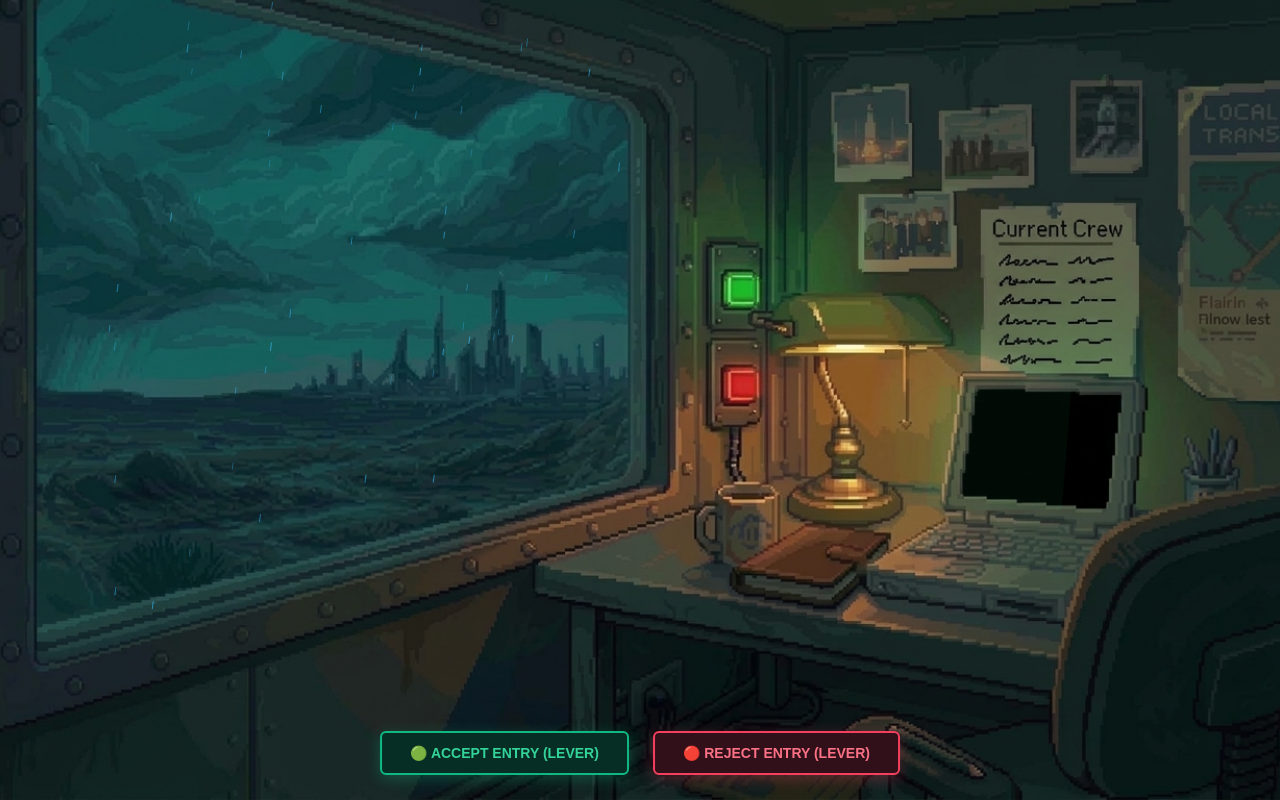
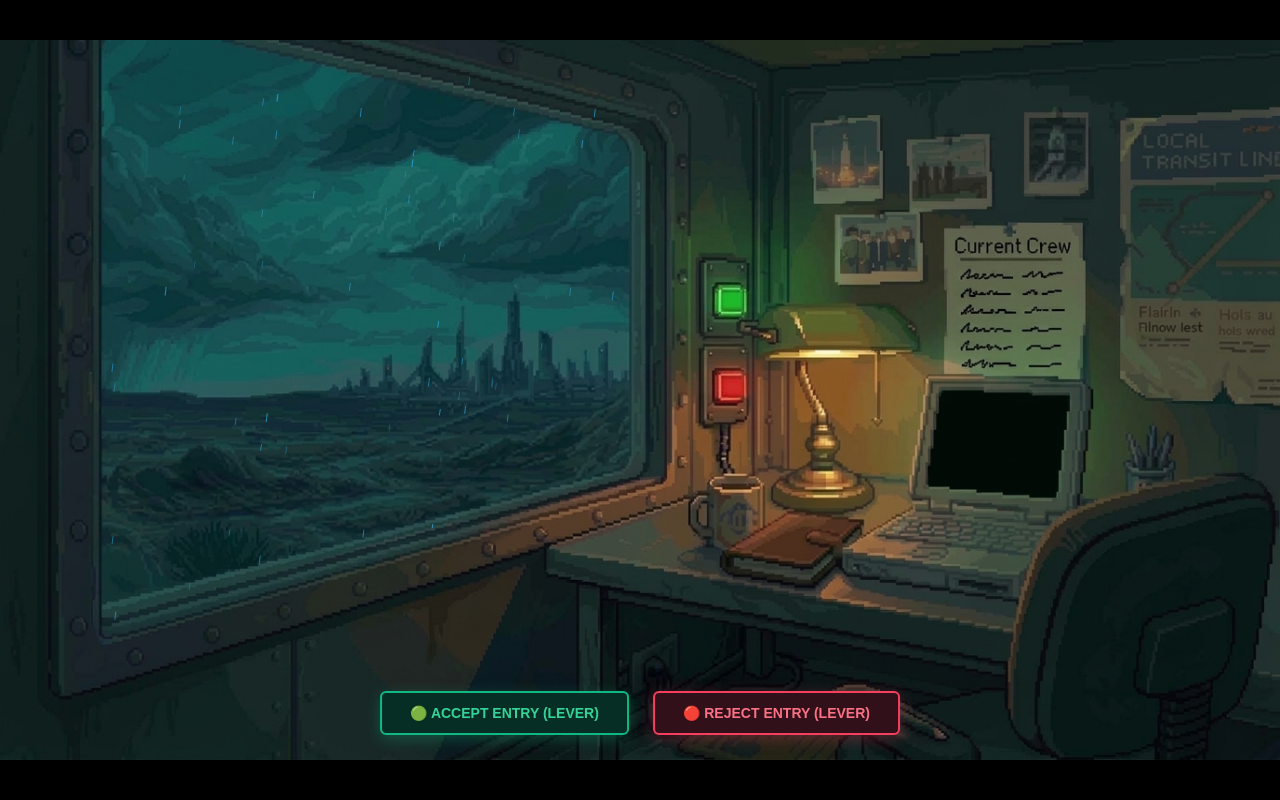
Before and after one commit to IzaanI/starship-ark, a plain HTML site: page index.html in a window 1280 px wide. Drawn offline with Linux system fonts and the light colour scheme.

Commit message:
Fix polygon coordinate drift on window resize by locking room-view to centered 16:9 container

```diff
--- a/style.css
+++ b/style.css
@@ -25,25 +25,29 @@ html, body {
     height: 100vh;
     overflow: hidden;
     background: #000;
+    display: flex;
+    align-items: center;
+    justify-content: center;
 }
 
 /* =============================================================
-   1. MAIN ROOM VIEW (EDGE-TO-EDGE FULLSCREEN)
+   1. MAIN ROOM VIEW (LOCKED 16:9 ASPECT RATIO CONTAINER)
    ============================================================= */
 #room-view {
-    position: absolute;
-    top: 0;
-    left: 0;
-    width: 100%;
-    height: 100%;
+    position: relative;
+    width: 100vw;
+    height: 56.25vw;
+    max-height: 100vh;
+    max-width: 177.78vh;
+    aspect-ratio: 16 / 9;
+    overflow: hidden;
     z-index: 1;
 }
 
 #room-bg-img {
     width: 100%;
     height: 100%;
-    object-fit: cover;
-    object-position: center;
+    object-fit: fill;
     position: absolute;
     top: 0;
     left: 0;
```
